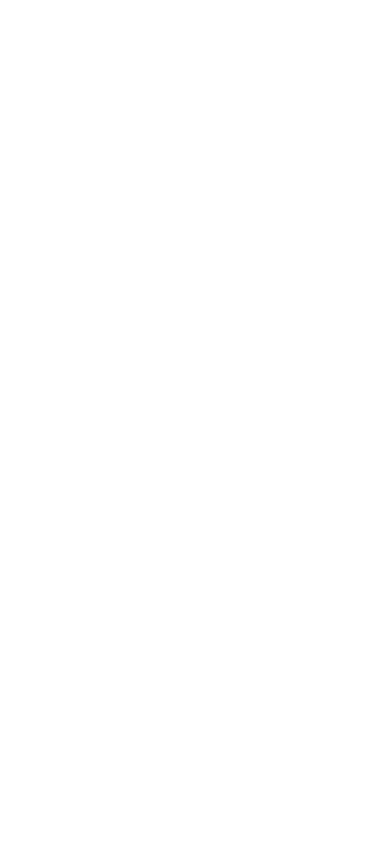
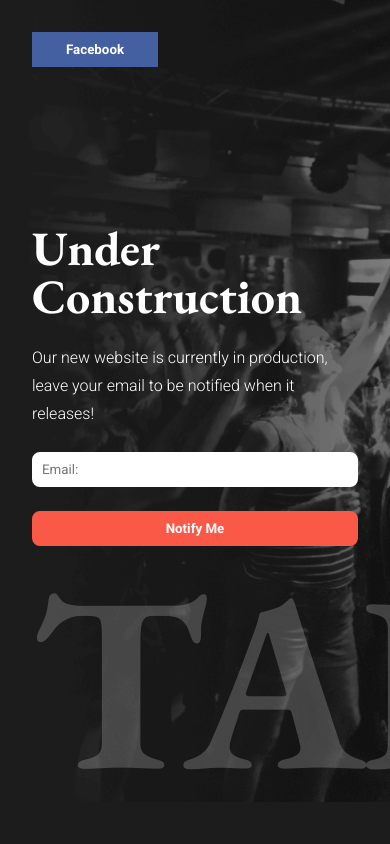
Before and after one commit to mauger1998/take-this, a plain HTML site: page index.html in a window 390 px wide. Drawn offline with nearby package versions, Linux system fonts and the light colour scheme.

Commit message:
Finished construction page

```diff
--- a/index.html
+++ b/index.html
@@ -18,6 +18,25 @@
     <link href="https://fonts.googleapis.com/css2?family=EB+Garamond:ital,wght@0,400;0,500;0,600;0,700;0,800;1,400;1,500;1,600;1,700;1,800&family=Roboto:ital,wght@0,100;0,300;0,400;0,500;0,700;0,900;1,100;1,300;1,400;1,500;1,700;1,900&family=Share+Tech&display=swap" rel="stylesheet">
 </head>
 <body>
+    <header>
+        <div class="header-wrapper">
+            <a target="_blank" rel="nofollow external" href="https://www.facebook.com/TakeThisJersey"><button>Facebook</button></a>
+        </div>
+    </header>
+    <main>
+        <div class="main-wrapper">
 
+                <h1>Under<br> Construction</h1>
+                <p>Our new website is currently in production, leave your email to be notified when it releases!</p>
+                <div class="notify-me">
+                    <form action="https://formsubmit.co/jordan@islandwebdesign.net" method="POST" >
+                        <input placeholder="Email:" name="email" id="email" type="email">
+                        <button>Notify Me</button>
+                    </form>
+                </div>
+
+            <p class="big">TAKE THIS</p>
+        </div>
+    </main>
 </body>
 </html>
--- a/style.css
+++ b/style.css
@@ -27,3 +27,209 @@ h6 {
 }
 
 /********************/
+
+body {
+    width:100%;
+    background-color:var(--black);
+    color:white;
+
+
+}
+
+main {
+    background-image:url(construction-images/take-this-coming-soon-image.png);
+    background-size:cover;
+    background-repeat: no-repeat;
+    width:100%;
+    display:flex;
+    align-items: center;
+    justify-content: center;
+    overflow:hidden;
+
+}
+.main-wrapper {
+    width:100%;
+    max-width:1440px;
+    padding:6rem;
+    padding-block:6rem;
+    display:flex;
+    flex-direction:column;
+    align-items: flex-start;
+    justify-content: space-between;
+    gap:1.5rem;
+    padding-block:16rem;
+    padding-top:14rem;
+    position:relative;
+}
+.titles {
+    display:flex;
+    flex-direction:column;
+    align-items: flex-start;
+    justify-content: center;
+    gap:1.5rem;
+
+}
+.main-wrapper h1 {
+    font-size:4.5rem;
+    line-height:1;
+}
+.main-wrapper p {
+    width:35%;
+    font-weight:300;
+    line-height:1.75;
+}
+.notify-me {
+    display:flex;
+    gap:0;
+    width:28rem;
+}
+.notify-me input {
+    padding:0.5rem;
+    width:90%;
+    border-radius: 0.5rem;
+    border:2px solid white;
+
+}
+.notify-me form button {
+    padding:0.5rem 2rem;
+    margin-left:-8rem;
+    font-weight:700;
+    background-color:var(--red);
+    color:white;
+    border:2px solid var(--red);
+    border-radius: 0 0.5rem 0.5rem 0;
+    cursor:pointer;
+}
+form {
+    width:100%;
+}
+.notify-me form button:hover {
+    background-color:#f37365;
+    border-color:#f37365;
+}
+.big {
+    font-family: 'EB Garamond', serif;
+    font-size:250px;
+    font-weight:700 !important;
+    position: absolute;
+    opacity:0.2;
+    width:max-content !important;
+    bottom:-6rem;
+    pointer-events:none;
+
+}
+
+/*****************/
+
+header {
+    position:fixed;
+    width:100%;
+    display:flex;
+    align-items: center;
+    justify-content: center;
+    z-index:1;
+}
+.header-wrapper {
+    width:100%;
+    max-width:1440px;
+    padding:2rem 6rem;
+    display:flex;
+    align-items: center;
+    justify-content: flex-start;
+}
+.header-wrapper button {
+    background-color:var(--facebook);
+    padding:0.5rem 2rem;
+    color:white;
+    font-weight:700;
+    border:2px solid var(--facebook);
+}
+.header-wrapper button:hover {
+    cursor:pointer;
+    background-color:#6074a2;
+    border-color:#6074a2;
+}
+/********* Media Queries *************/
+
+@media (max-width:1335px) {
+    .main-wrapper p {
+        width:40%;
+
+    }
+}
+@media (max-width:998px) {
+    .main-wrapper p {
+        width:60%;
+
+    }
+}
+@media (max-width:830px) {
+    .main-wrapper p {
+        width:70%;
+
+    }
+}
+@media (max-width:700px) {
+    .main-wrapper p {
+        width:100%;
+
+    }
+    .main-wrapper {
+        padding-inline:4rem;
+    }
+    .header-wrapper {
+        padding-inline:4rem;
+    }
+}
+@media (max-width:576px) {
+    main {
+        background-position:-15rem;
+    }
+}
+@media (max-width:500px) {
+    .main-wrapper {
+        padding-inline:2rem;
+    }
+    .header-wrapper {
+        padding-inline:2rem;
+    }
+}
+@media (max-width:461px) {
+    .main-wrapper h1 {
+        font-size:4rem;
+    }
+    .notify-me {
+        width:100%;
+    }
+}
+@media (max-width:406px) {
+    .main-wrapper h1 {
+        font-size:3rem;
+    }
+    .notify-me form {
+        display:flex;
+        flex-direction:column;
+        gap:1.5rem;
+    }
+    .notify-me button,
+    .notify-me input {
+        width:100%;
+        margin-left:0 !important;
+        border-radius:0.5rem !important;
+
+    }
+}
+@media (max-width:359px) {
+    .main-wrapper h1 {
+        font-size:2.5rem;
+    }
+    .main-wrapper p:nth-of-type(1) {
+        font-size:0.9rem;
+    }
+}
+@media (max-width:350px) {
+    .main-wrapper,
+    .header-wrapper {
+        padding-inline:1rem;
+    }
+}
```
Also changed, not shown: construction-images/take-this-coming-soon-image.png (added).
